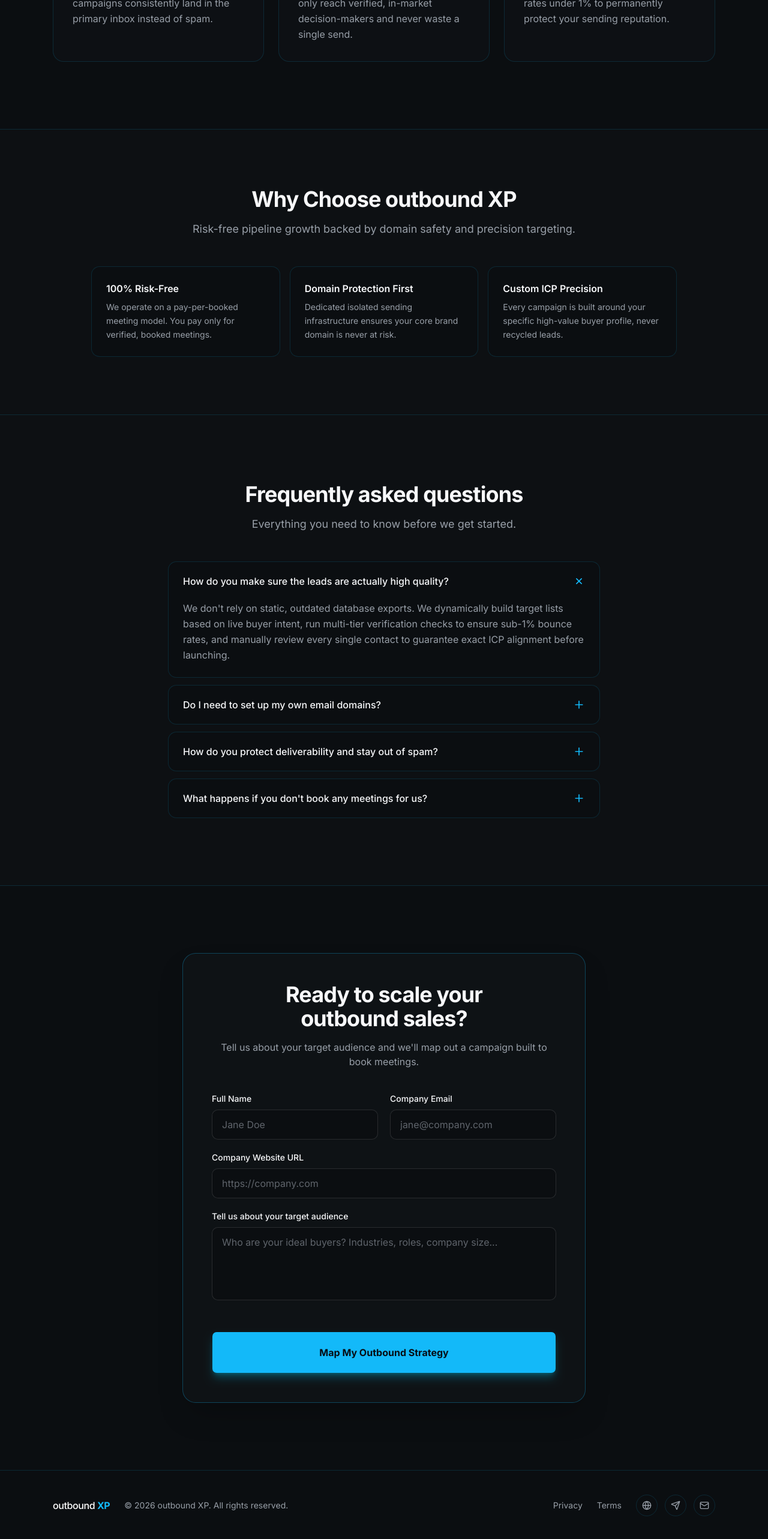
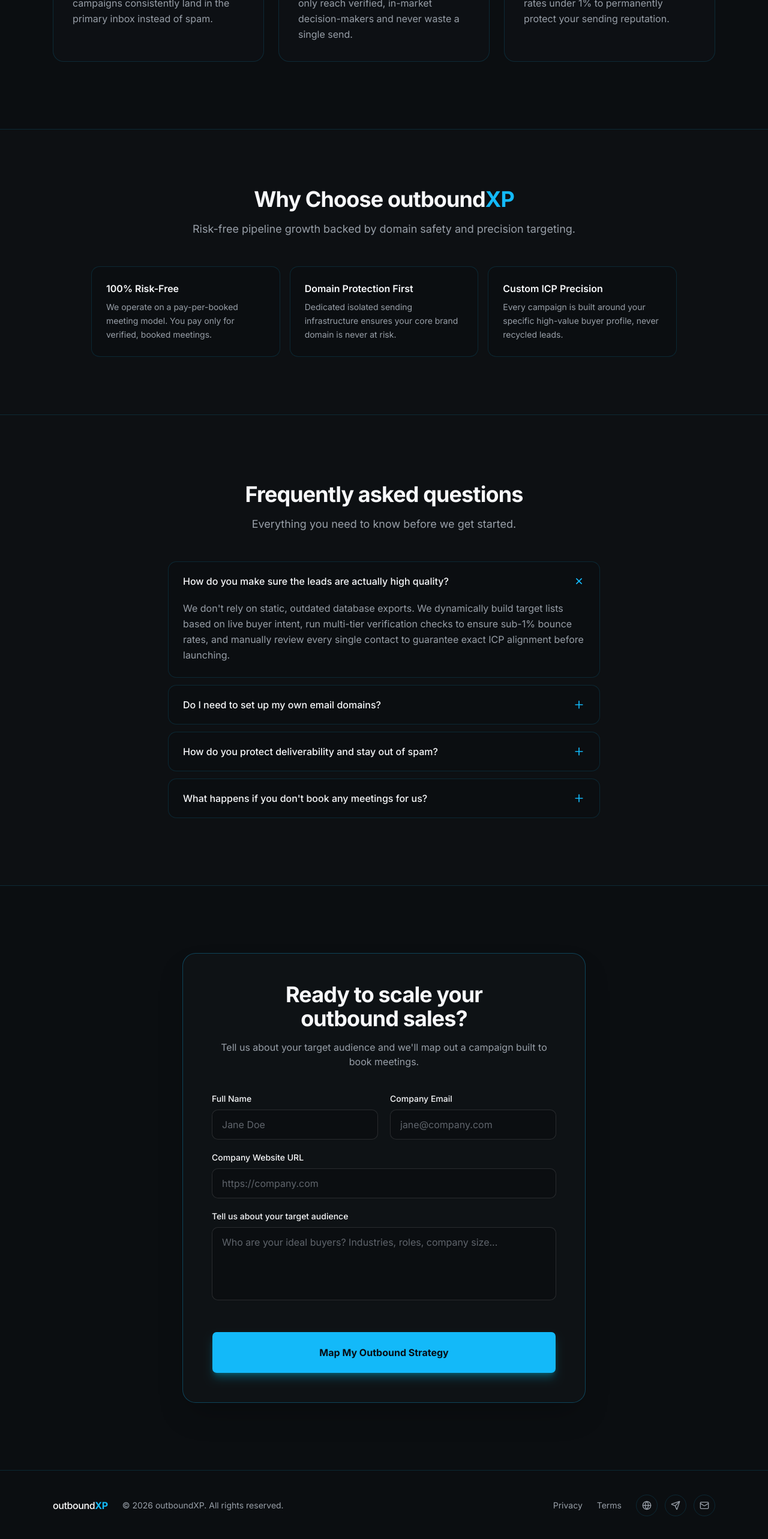
Before and after one commit to heyitsmilind/x17leads, a Next.js app: page / in a window 1280 px wide. Shown: the part 2965-5531 px from the top of the page at 60% size. Built offline with nearby package versions, Linux system fonts and the light colour scheme.

Commit message:
Align outboundXP footer and benefits branding

```diff
--- a/components/faq.tsx
+++ b/components/faq.tsx
@@ -46,7 +46,7 @@ export function Faq() {
         <div className="mx-auto max-w-5xl px-6 py-20 md:py-24">
           <div className="text-center">
             <h2 className="text-balance text-3xl font-bold tracking-tight text-foreground sm:text-4xl">
-              Why Choose outbound XP
+              Why Choose outbound<span className="font-bold text-primary">XP</span>
             </h2>
             <p className="mx-auto mt-4 max-w-2xl text-pretty text-lg text-muted-foreground">
               Risk-free pipeline growth backed by domain safety and precision targeting.
--- a/components/site-footer.tsx
+++ b/components/site-footer.tsx
@@ -30,10 +30,9 @@ export function SiteFooter() {
         <div className="mx-auto flex max-w-6xl flex-col items-center justify-between gap-6 px-6 py-10 sm:flex-row">
           <div className="flex flex-col items-center gap-2 sm:flex-row sm:gap-6">
             <span className="text-base font-semibold tracking-tight text-foreground">
-              <span className="font-medium text-white">outbound</span>{' '}
-          <span className="font-bold text-primary">XP</span>
+              <span className="font-medium text-white">outbound</span><span className="font-bold text-primary">XP</span>
             </span>
-            <p className="text-sm text-muted-foreground">© {new Date().getFullYear()} outbound XP. All rights reserved.</p>
+            <p className="text-sm text-muted-foreground">© {new Date().getFullYear()} outboundXP. All rights reserved.</p>
           </div>
 
           <div className="flex items-center gap-6">
```
